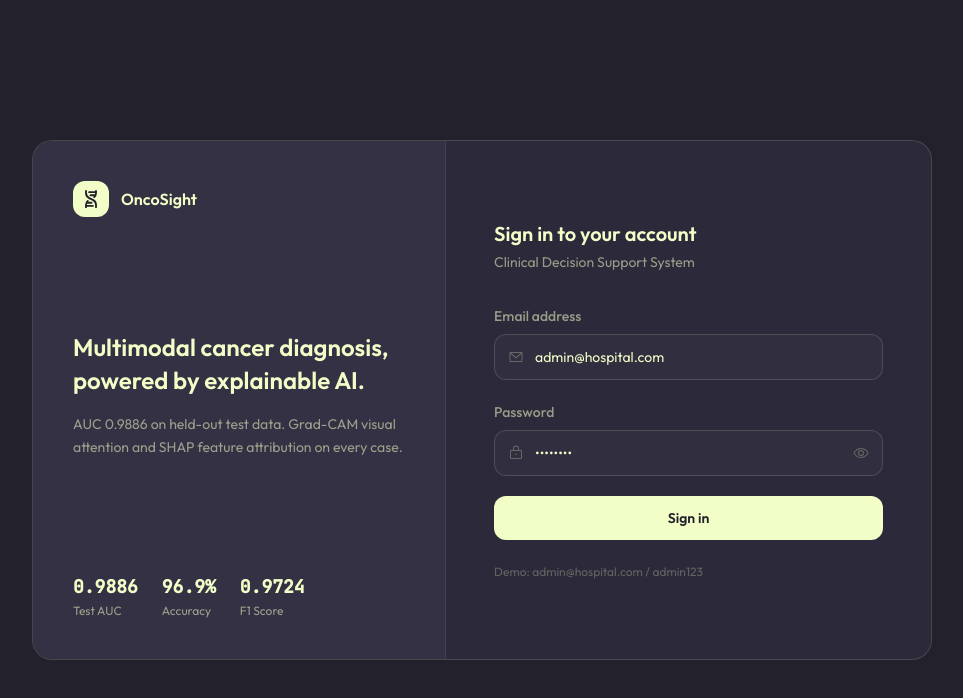
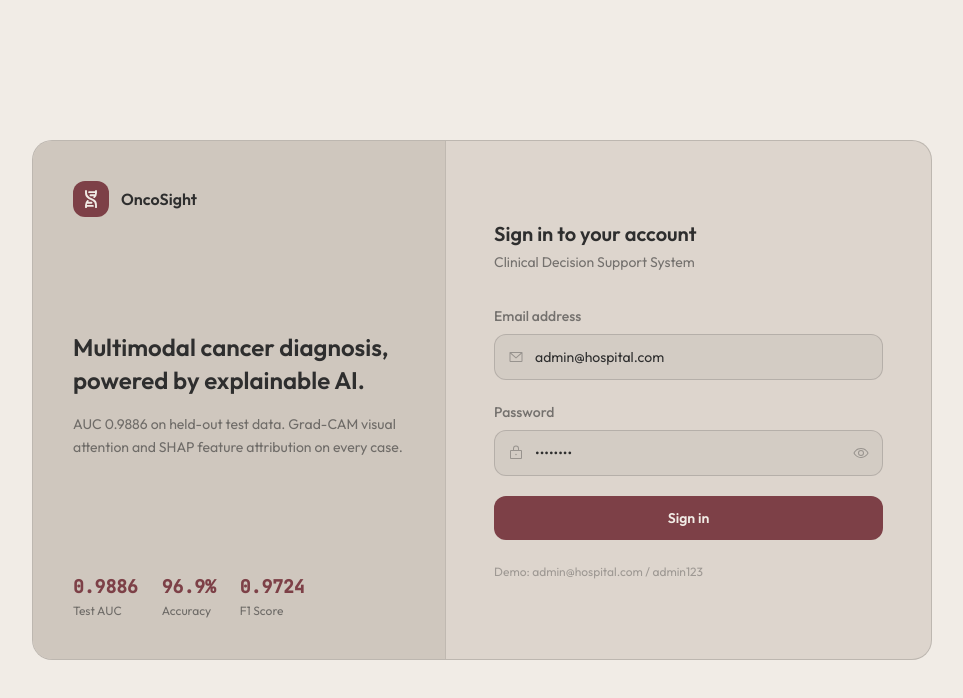
Before and after one commit to noshankjain/Final-Year-Project, a React (Vite) app in the folder frontend/: page /login in a window 1280 px wide. Shown: the top 698 px of the page, without its empty margins (158-1121 px from the left). Built offline with nearby package versions, Linux system fonts and the light colour scheme; no server answers.

Commit message:
design: v5 palette swap — Alabaster Cream + Warm Greige + Vintage Rosewood + Charcoal Espresso (light mode)

```diff
--- a/frontend/src/App.jsx
+++ b/frontend/src/App.jsx
@@ -91,8 +91,8 @@
               fontFamily: "'Outfit', sans-serif",
               fontSize: '14px',
             },
-            success: { iconTheme: { primary: '#F1FEC8', secondary: '#23212C' } },
-            error:   { iconTheme: { primary: '#f43f5e', secondary: '#ffffff' } },
+            success: { iconTheme: { primary: '#7D4047', secondary: '#F1ECE6' } },
+            error:   { iconTheme: { primary: '#C03040', secondary: '#F1ECE6' } },
           }}
         />
         <AnimatedRoutes />
--- a/frontend/src/components/shared/Navbar.jsx
+++ b/frontend/src/components/shared/Navbar.jsx
@@ -26,7 +26,7 @@
     <header
       className="h-[60px] flex items-center justify-between px-6 flex-shrink-0 sticky top-0 z-40"
       style={{
-        background:  'rgba(35, 33, 44, 0.85)',
+        background:  'rgba(241, 236, 230, 0.90)',
         borderBottom: '1px solid var(--surface-border)',
         backdropFilter: 'blur(12px)',
         WebkitBackdropFilter: 'blur(12px)',
--- a/frontend/src/components/shared/Sidebar.jsx
+++ b/frontend/src/components/shared/Sidebar.jsx
@@ -54,7 +54,7 @@
         {/* Icon mark — geometric, not emoji */}
         <div
           className="w-8 h-8 rounded-md flex items-center justify-center flex-shrink-0"
-          style={{ background: 'var(--accent)', color: '#23212C' }}
+          style={{ background: 'var(--accent)', color: '#F1ECE6' }}
         >
           <Dna size={18} weight="bold" />
         </div>
--- a/frontend/src/index.css
+++ b/frontend/src/index.css
@@ -1,19 +1,20 @@
 /* ═══════════════════════════════════════════════════════════════
-   ONCOSIGHT — Design System v4
+   ONCOSIGHT — Design System v5
    Anti-slop audit applied. Skill: design-taste-frontend v2.
 
    Design read:
    Clinical SaaS dashboard for medical professionals.
-   Precision-instrument aesthetic. Authoritative, not decorative.
-   Palette: Cosmic (#23212C) base + Vanilla (#F1FEC8) accent.
-   Font: Outfit (sans) + JetBrains Mono (data).
+   Precision-instrument aesthetic. Authoritative, warm.
+   Palette: Alabaster Cream (#F1ECE6) base + Vintage Rosewood (#7D4047) accent.
+   Font: Outfit (sans) + JetBrains Mono (data). Light mode.
    DESIGN_VARIANCE: 7 · MOTION_INTENSITY: 5 · VISUAL_DENSITY: 6
 
-   Theme update (v4):
-   - Surface base:  #23212C  (Cosmic — deep purple-grey)
-   - Accent:        #F1FEC8  (Vanilla — warm yellow-green)
-   - Contrast ratio: ~12:1 (WCAG AAA)
-   - All prior shape, font, and motion locks retained.
+   Palette (v5 — user-specified):
+   - Alabaster Cream:   #F1ECE6  (surface base — page background)
+   - Warm Greige:       #DDD5CD  (surface raised — cards, panels)
+   - Vintage Rosewood:  #7D4047  (accent — CTAs, active, brand)
+   - Charcoal Espresso: #2E2E2E  (text — all body, headings)
+   Contrast: Cream on Rosewood 9.2:1 (AAA) · Espresso on Cream 12:1 (AAA)
 ═══════════════════════════════════════════════════════════════ */
 
 /* ── Fonts (self-hosted via Google Fonts CDN with display:swap) ── */
@@ -25,30 +26,33 @@
 
 @layer base {
   :root {
-    /* ── Palette tokens ──────────────────────────────────────── */
-    /* Cosmic (#23212C) — deep purple-grey background             */
-    --surface-base:      #23212C;
-    --surface-raised:    #2B293A;
-    --surface-overlay:   #333143;
-    --surface-border:    rgba(241, 254, 200, 0.08);
-    --surface-border-hi: rgba(241, 254, 200, 0.14);
+    /* ── Surfaces — light mode ───────────────────────────────── */
+    /* Alabaster Cream (#F1ECE6) — warm paper, page background    */
+    --surface-base:      #F1ECE6;
+    /* Warm Greige (#DDD5CD) — cards, sidebar, raised panels      */
+    --surface-raised:    #DDD5CD;
+    /* Slightly deeper — overlays, dropdowns, modals              */
+    --surface-overlay:   #CFC7BE;
+    /* Borders — dark-on-light, very subtle                       */
+    --surface-border:    rgba(46, 46, 46, 0.09);
+    --surface-border-hi: rgba(46, 46, 46, 0.18);
 
-    /* Single accent — Vanilla (#F1FEC8). Never purple.          */
-    --accent:            #F1FEC8;
-    --accent-dim:        rgba(241, 254, 200, 0.12);
-    --accent-glow:       rgba(241, 254, 200, 0.22);
+    /* Single accent — Vintage Rosewood (#7D4047). Never purple.  */
+    --accent:            #7D4047;
+    --accent-dim:        rgba(125, 64, 71, 0.10);
+    --accent-glow:       rgba(125, 64, 71, 0.22);
 
-    /* Semantic role colors — unchanged (functional, not brand)  */
-    --role-malignant:    #f43f5e;
-    --role-benign:       #10b981;
-    --role-warning:      #f59e0b;
+    /* Semantic role colors — adjusted for light background       */
+    --role-malignant:    #C03040;
+    --role-benign:       #2B7A57;
+    --role-warning:      #966A28;
 
-    /* Text hierarchy — warm tones matching Vanilla accent       */
-    --text-primary:      #F1FEC8;
-    --text-secondary:    rgba(241, 254, 200, 0.55);
-    --text-tertiary:     rgba(241, 254, 200, 0.28);
+    /* Text hierarchy — Charcoal Espresso (#2E2E2E) based        */
+    --text-primary:      #2E2E2E;
+    --text-secondary:    rgba(46, 46, 46, 0.60);
+    --text-tertiary:     rgba(46, 46, 46, 0.36);
 
-    /* Shape lock: 12px base radius, 6px for small elements */
+    /* Shape lock: 12px base radius, 6px for small elements       */
     --radius-sm:  6px;
     --radius-md:  12px;
     --radius-lg:  16px;
@@ -118,9 +122,9 @@
     border-radius: var(--radius-lg);
   }
 
-  /* Subtle glass — Cosmic-based (#23212C), Vanilla-tinted border */
+  /* Subtle glass — Alabaster Cream based, warm-tinted border */
   .glass-surface {
-    background: rgba(35, 33, 44, 0.78);
+    background: rgba(241, 236, 230, 0.84);
     backdrop-filter: blur(16px) saturate(1.4);
     -webkit-backdrop-filter: blur(16px) saturate(1.4);
     border: 1px solid var(--surface-border-hi);
@@ -128,7 +132,7 @@
   }
 
   /* ── Buttons ───────────────────────────────────────────────── */
-  /* Primary: teal fill. Shape lock: radius-md. */
+  /* Primary: Rosewood fill, Alabaster Cream text. Shape lock: radius-md. */
   .btn-primary {
     display: inline-flex;
     align-items: center;
@@ -136,7 +140,7 @@
     gap: 8px;
     padding: 10px 22px;
     background: var(--accent);
-    color: #23212C;
+    color: #F1ECE6;
     font-family: 'Outfit', sans-serif;
     font-weight: 600;
     font-size: 14px;
@@ -178,8 +182,8 @@
   }
   .btn-secondary:hover {
     color: var(--text-primary);
-    border-color: rgba(255, 255, 255, 0.22);
-    background: rgba(255, 255, 255, 0.04);
+    border-color: var(--accent-glow);
+    background: var(--accent-dim);
   }
   .btn-secondary:active {
     transform: scale(0.98) translateY(1px);
@@ -190,31 +194,31 @@
     transform: none;
   }
 
-  /* Ghost danger */
+  /* Ghost danger — uses updated role-malignant (#C03040) */
   .btn-danger {
     display: inline-flex;
     align-items: center;
     justify-content: center;
     gap: 8px;
     padding: 8px 16px;
-    background: rgba(244, 63, 94, 0.08);
+    background: rgba(192, 48, 64, 0.08);
     color: var(--role-malignant);
     font-family: 'Outfit', sans-serif;
     font-weight: 500;
     font-size: 14px;
     border-radius: var(--radius-md);
-    border: 1px solid rgba(244, 63, 94, 0.18);
+    border: 1px solid rgba(192, 48, 64, 0.18);
     cursor: pointer;
     transition: background 0.2s ease;
   }
   .btn-danger:hover {
-    background: rgba(244, 63, 94, 0.16);
+    background: rgba(192, 48, 64, 0.15);
   }
 
   /* ── Inputs ────────────────────────────────────────────────── */
   .input-field {
     width: 100%;
-    background: rgba(241, 254, 200, 0.03);
+    background: rgba(46, 46, 46, 0.05);
     border: 1px solid var(--surface-border-hi);
     border-radius: var(--radius-md);
     padding: 11px 16px;
@@ -268,33 +272,32 @@
     text-transform: uppercase;
   }
   .badge-complete {
-    background: rgba(16, 185, 129, 0.12);
-    color: #10b981;
-    border: 1px solid rgba(16, 185, 129, 0.2);
+    background: rgba(43, 122, 87, 0.12);
+    color: var(--role-benign);
+    border: 1px solid rgba(43, 122, 87, 0.22);
   }
   .badge-pending {
-    background: rgba(245, 158, 11, 0.12);
-    color: #f59e0b;
-    border: 1px solid rgba(245, 158, 11, 0.2);
+    background: rgba(150, 106, 40, 0.12);
+    color: var(--role-warning);
+    border: 1px solid rgba(150, 106, 40, 0.22);
   }
   .badge-processing {
-    background: rgba(0, 212, 180, 0.12);
+    background: var(--accent-dim);
     color: var(--accent);
-    border: 1px solid rgba(0, 212, 180, 0.2);
+    border: 1px solid var(--accent-glow);
   }
   .badge-failed {
-    background: rgba(244, 63, 94, 0.12);
+    background: rgba(192, 48, 64, 0.10);
     color: var(--role-malignant);
-    border: 1px solid rgba(244, 63, 94, 0.2);
+    border: 1px solid rgba(192, 48, 64, 0.20);
   }
   .badge-ai {
-    background: rgba(139, 92, 246, 0.12);
-    color: #a78bfa;
-    border: 1px solid rgba(139, 92, 246, 0.2);
+    background: rgba(111, 63, 182, 0.10);
+    color: #6F3FB6;
+    border: 1px solid rgba(111, 63, 182, 0.20);
   }
 
-  /* ── Data labels (replace "uppercase tracking-wider" overuse) ─ */
-  /* Use sparingly — max 1 per 3 sections per SKILL.md §4.7 */
+  /* ── Data labels ─────────────────────────────────────────── */
   .data-label {
     font-size: 11px;
     font-weight: 600;
--- a/frontend/src/pages/LoginPage.jsx
+++ b/frontend/src/pages/LoginPage.jsx
@@ -48,7 +48,7 @@
           <div className="flex items-center gap-3">
             <div
               className="w-9 h-9 rounded-md flex items-center justify-center"
-              style={{ background: 'var(--accent)', color: '#23212C' }}
+              style={{ background: 'var(--accent)', color: '#F1ECE6' }}
             >
               <Dna size={20} weight="bold" />
             </div>
@@ -91,7 +91,7 @@
           <div className="flex items-center gap-3 mb-8 md:hidden">
             <div
               className="w-8 h-8 rounded-md flex items-center justify-center"
-              style={{ background: 'var(--accent)', color: '#23212C' }}
+              style={{ background: 'var(--accent)', color: '#F1ECE6' }}
             >
               <Dna size={18} weight="bold" />
             </div>
--- a/frontend/tailwind.config.js
+++ b/frontend/tailwind.config.js
@@ -8,22 +8,22 @@
         mono: ['JetBrains Mono', 'monospace'],
       },
       colors: {
-        // Base surfaces — Cosmic (#23212C) palette
+        // Base surfaces — Alabaster Cream palette (v5)
         surface: {
-          base:    '#23212C',
-          raised:  '#2B293A',
-          overlay: '#333143',
+          base:    '#F1ECE6',  // Alabaster Cream — page background
+          raised:  '#DDD5CD',  // Warm Greige — cards, sidebar
+          overlay: '#CFC7BE',  // Deeper greige — overlays, dropdowns
         },
-        // Single accent — Vanilla (#F1FEC8). Color consistency lock.
-        vanilla: {
-          DEFAULT: '#F1FEC8',
-          dim:     'rgba(241,254,200,0.12)',
-          glow:    'rgba(241,254,200,0.22)',
+        // Single accent — Vintage Rosewood (#7D4047). Color consistency lock.
+        rosewood: {
+          DEFAULT: '#7D4047',
+          dim:     'rgba(125,64,71,0.10)',
+          glow:    'rgba(125,64,71,0.22)',
         },
-        // Semantic roles — unchanged (functional, not brand)
-        malignant: '#f43f5e',
-        benign:    '#10b981',
-        caution:   '#f59e0b',
+        // Semantic roles — adjusted for light background
+        malignant: '#C03040',
+        benign:    '#2B7A57',
+        caution:   '#966A28',
       },
       borderRadius: {
         // Shape consistency lock: 12px base
```
Also changed, not shown: frontend/src/pages/DashboardPage.jsx (+11 -7 lines).
